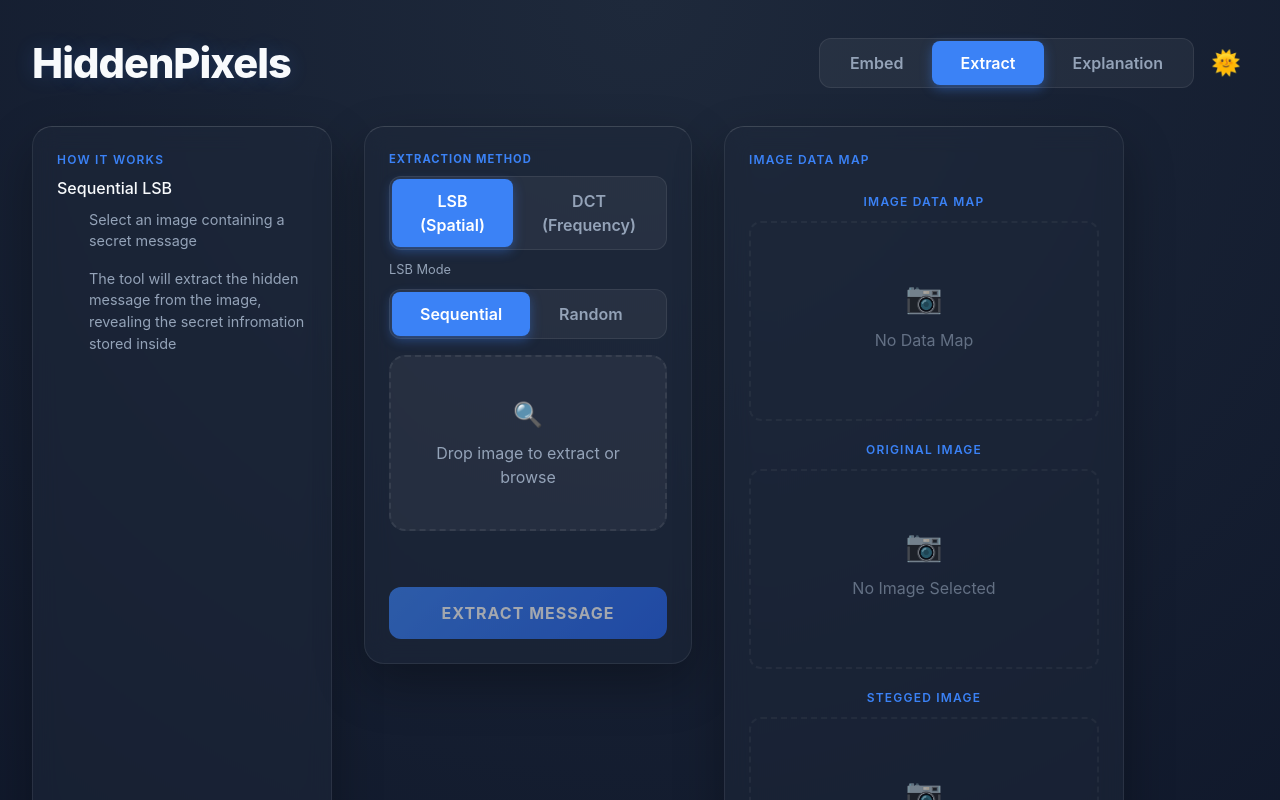
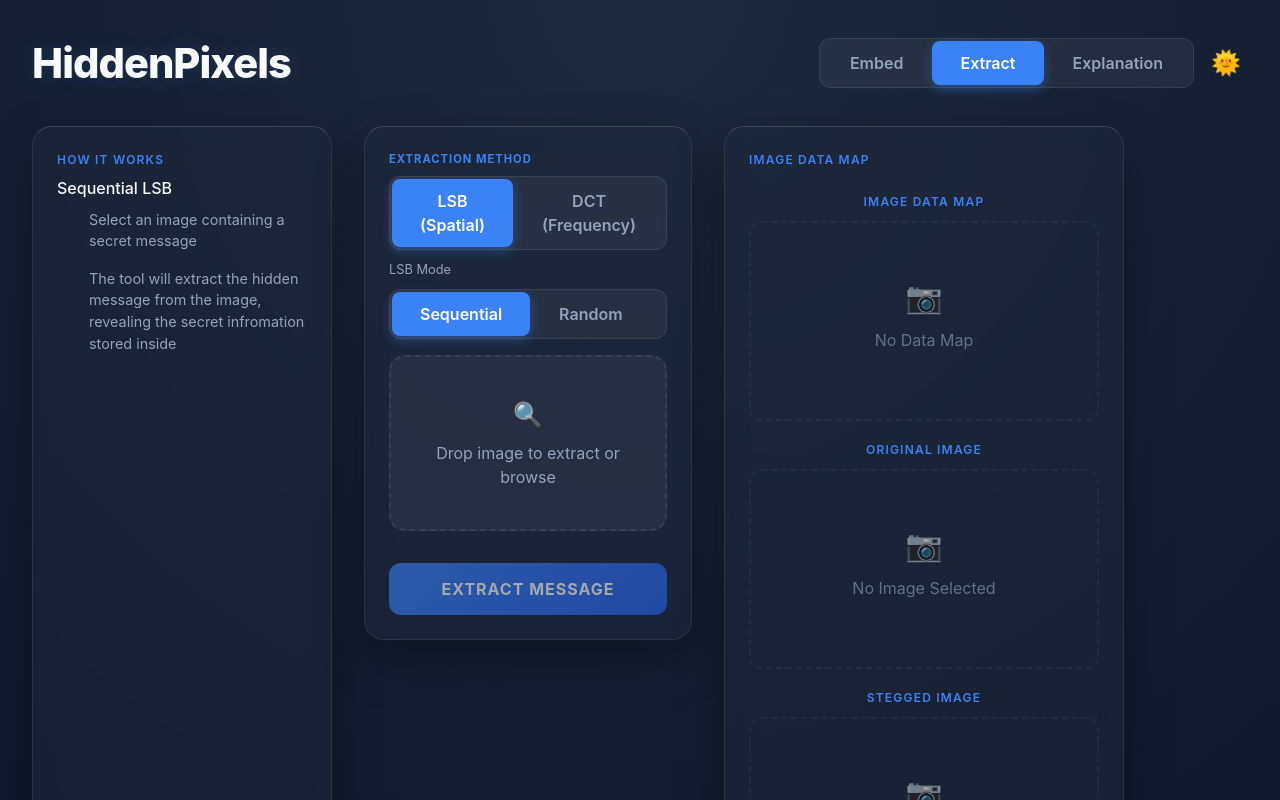
Before and after one commit to EstherLupton/Comp3000, a React (Create React App) app in the folder frontend/frontend/: page / in a window 1280 px wide. Both pictures are taken after a click on the button "Extract". Shown: the top 800 px of the page. Built offline with nearby package versions, Linux system fonts and the light colour scheme.

Commit message:
diable buttons when form data is incomplete

```diff
--- a/frontend/frontend/src/components/embed.form.js
+++ b/frontend/frontend/src/components/embed.form.js
@@ -252,7 +252,7 @@ function EmbedForm({ embedMethod, setEmbedMethod, lsbType, setLsbType, setDiffer
                 </div>
             </div>
 
-            <button className="glow-button mt-4 w-100" onClick={handleSubmit} disabled={loading}>
+            <button className="glow-button" onClick={handleSubmit} disabled={loading || !imageFile || !message || (embedMethod === "lsb" && lsbType === "random" && !secretKey)}>
                 {loading ? "Embedding..." : "Embed Message"}
             </button>
 
--- a/frontend/frontend/src/components/extract.form.js
+++ b/frontend/frontend/src/components/extract.form.js
@@ -28,7 +28,7 @@ function ExtractForm({ embedMethod, setEmbedMethod, lsbType, setLsbType }) {
             return;
         }
 
-        if (lsbType === "random" && !secretKey) {
+        if (lsbType === "random" && embedMethod === "lsb" && !secretKey) {
             alert("Please enter a secret key for random LSB.");
             return;
         }
@@ -166,7 +166,7 @@ function ExtractForm({ embedMethod, setEmbedMethod, lsbType, setLsbType }) {
                 </div>
             )}
 
-            <button className="glow-button mt-4 w-100" onClick={handleExtract} disabled={loading || !imageFile}>
+            <button className="glow-button" onClick={handleExtract} disabled={loading || !imageFile || (embedMethod === "lsb" && lsbType === "random" && !secretKey)}>
                 {loading ? "Extracting..." : "Extract Message"}
             </button>
 
```
